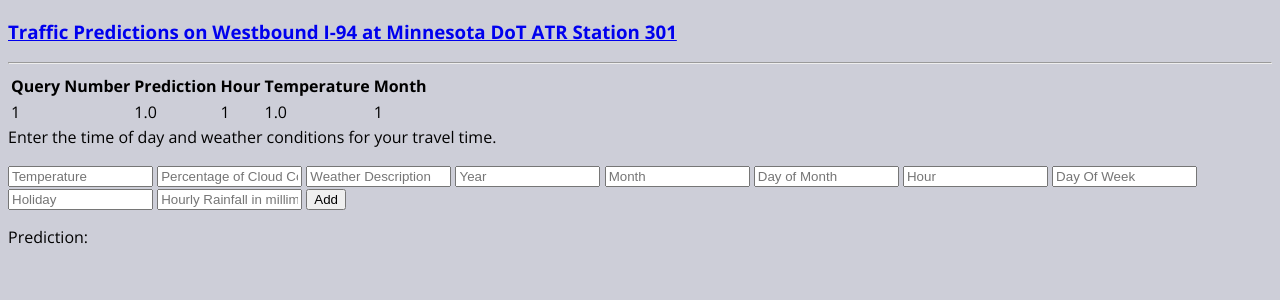
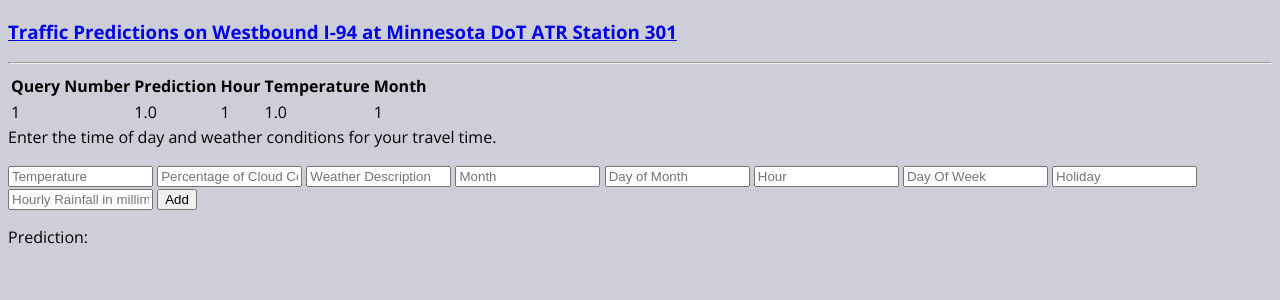
Before and after one commit to richard-hathaway-897/2022-msia423-hathaway-richard-project, a Flask app: page / in a window 1280 px wide. Shown: the top 300 px of the page. Run offline with Flask 2, Linux system fonts and the light colour scheme; tables that the repository leaves empty hold one stand-in row (values such as "Sample post"); parts of the project's set-up code (start-up, migrations or seed data) failed here and were passed over.

Commit message:
Remove year as an option

```diff
--- a/app/templates/index.html
+++ b/app/templates/index.html
@@ -45,7 +45,6 @@
         <input type=text size=15 name=temperature placeholder="Temperature">
         <input type=text size=15 name=cloud_percentage placeholder="Percentage of Cloud Cover">
         <input type=text size=15 name=weather_description placeholder="Weather Description"> <!--make this a check box-->
-          <input type=text size=15 name=year placeholder="Year">
         <input type=text size=15 name=month placeholder="Month">
           <input type=text size=15 name=day placeholder="Day of Month">
         <input type=text size=15 name=hour placeholder="Hour">
```
